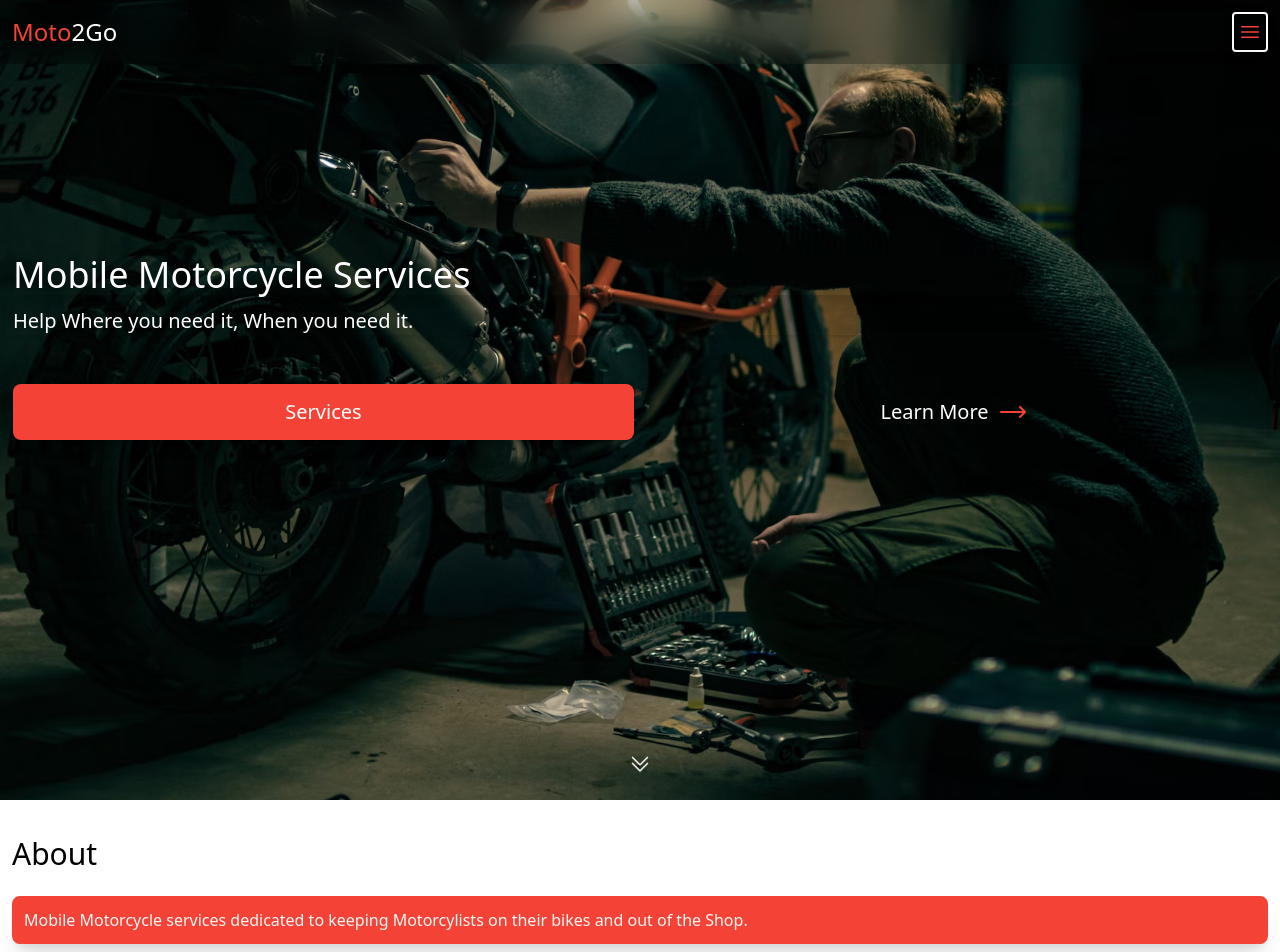
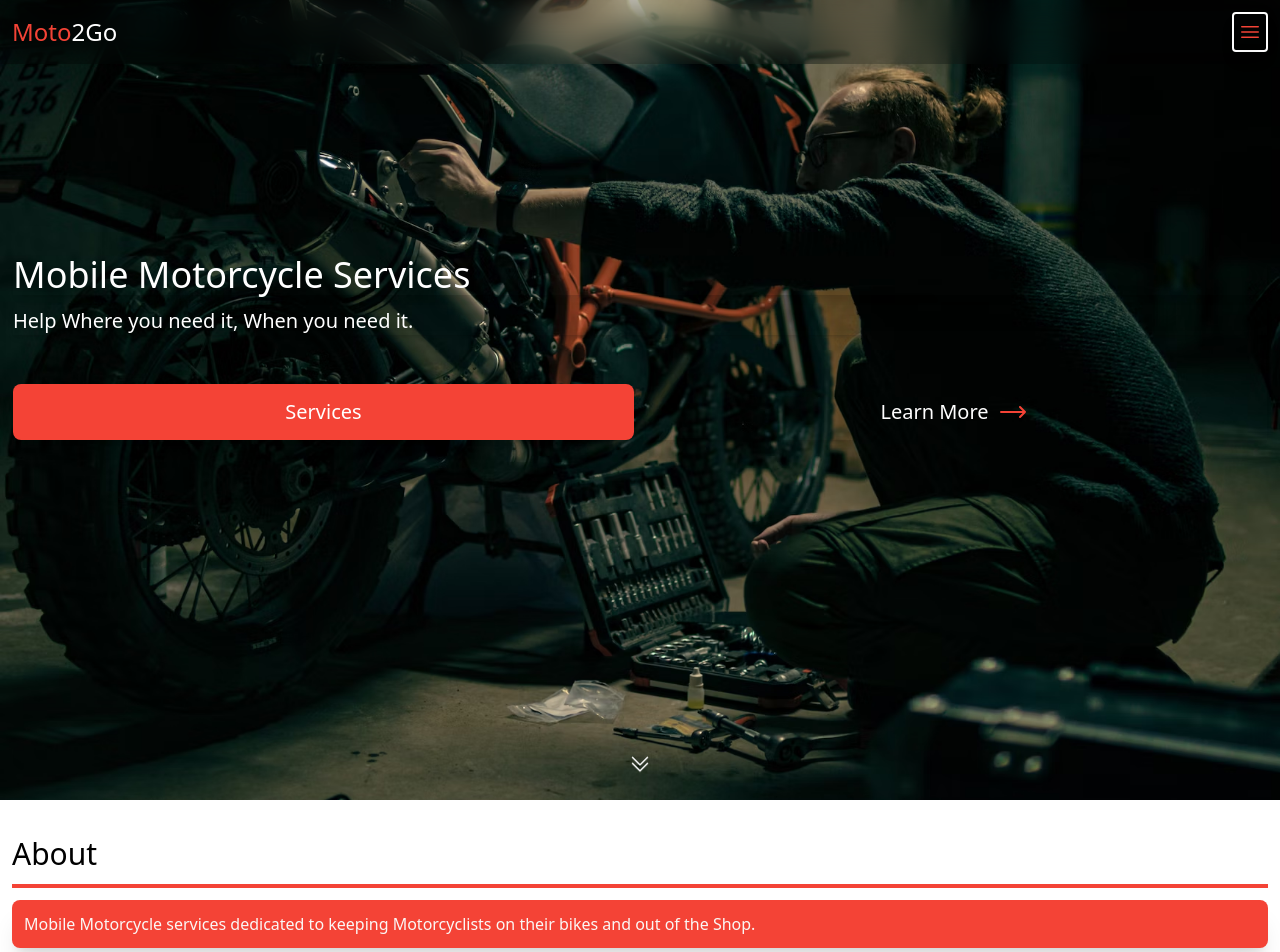
Before and after one commit to TechnicallyAustin/moto-landing-page, a React (Vite) app: page / in a window 1280 px wide. Shown: the top 952 px of the page. Built offline with nearby package versions, Linux system fonts and the light colour scheme.

Commit message:
refactoring layout

```diff
--- a/src/components/layouts/Layout.jsx
+++ b/src/components/layouts/Layout.jsx
@@ -1,53 +1,49 @@
-import React, { useState } from "react";
+import React from "react";
 import Header from "../header/Header";
 import Footer from "../footer/Footer";
 
 export default function Layout({ children }) {
-    const cName = children.type.name.toLowerCase();
-    const title = children.type.name
+  const title = children.type.name;
 
+  const headerStyles = {
+    about: {
+      title: "About",
+      description:
+        "Mobile Motorcycle services dedicated to keeping Motorcyclists on their bikes and out of the Shop.",
+    },
+    services: {
+      title: "Services",
+      description:
+        "Keeping the rubber down can be more difficult than it needs to be. Here are a few ways we can help.",
+    },
+    team: {
+      title: "Team",
+      description:
+        "Experts coming together from different fields, focused on improving motorcycling reliability and daily quality of life for fellow riders.",
+    },
+    contact: {
+      title: "Contact",
+      description:
+        "Have an idea? Like our idea or want to collaborate? Just send us a message and let's talk about it.",
+    },
+  };
 
+  const { title: headerTitle, description: headerDescription } =
+    headerStyles[title.toLowerCase()] || {};
 
   return (
-    <section id={cName} className="w-full min-h-full flex flex-col p-3 gap-6">
+    <section
+      id={title.toLowerCase()}
+      className="w-full min-h-full flex flex-col p-3 gap-6"
+    >
       <header className="w-full h-1/5 flex flex-col gap-3 justify-start items-center bg-white relative z-40">
-        {title == "About" && (
-          <header className="w-full h-1/5 flex flex-col gap-3 justify-start items-center bg-white relative z-40">
-                    <h2 className="relative z-40 w-full h-auto text-3xl flex items-center">{title}</h2>
-                    <div className="w-full h-1  z-30 bg-danger"></div>
-                    <p className="relative z-40 w-full h-auto text-md shadow-xl p-3 bg-danger text-off-white rounded-lg shadow-md">Mobile Motorcycle services dedicated to keeping Motorcylists on their bikes and out of the Shop.</p>
-          </header>
-
-        )}
-
-        {title == "Services" && (
-          <header className="w-full h-1/5 flex flex-col gap-3 justify-start items-center bg-white relative z-40">
-
-                <h2 className="relative z-40 w-full h-auto text-3xl flex items-center">{title }</h2>
-                <div className="w-full h-1 bg-danger"></div>
-                <p className="relative z-40 w-full h-auto text-md shadow-xl p-3 bg-danger text-off-white rounded-lg shadow-md">Keeping the rubber down can be more difficult than it needs to be. Here are a few ways we can help.</p>
-          </header>
-        )}
-
-        {title == "Team" && (
-          <header className="w-full h-1/5 flex flex-col gap-3 justify-start items-center bg-white relative z-40">
-
-                <h2 className="relative z-40 w-full h-auto text-3xl flex items-center">{"Meet our Moto" + " " + title}</h2>
-                <div className="w-screen h-1 bg-danger"></div>
-                <p className="relative z-40 w-full h-auto text-md shadow-xl p-3 bg-danger text-off-white rounded-lg shadow-md">Experts coming together from different fields, focused on improving motorcycling reliability and daily quality of life for fellow riders.</p>
-          </header>
-        )}
-
-        {title == "Contact" && (
-          <header className="w-full h-1/5 flex flex-col gap-3 justify-start items-center bg-white relative z-40">
-                <h2 className="relative z-40 w-full h-auto text-3xl flex items-center">{title}</h2>
-                <div className="w-screen h-1 bg-danger"></div>
-                <p className="relative z-40 w-full h-auto text-md shadow-xl p-3 bg-danger text-off-white rounded-lg shadow-md">Have an idea? Like our idea or want to collaborate? Just send us a message and let's talk about it.</p>
-          </header>
-        )}
-
-
-
+        <h2 className="relative z-40 w-full h-auto text-3xl flex items-center">
+          {headerTitle}
+        </h2>
+        <div className="w-full h-1 bg-danger"></div>
+        <p className="relative z-40 w-full h-auto text-md shadow-xl p-3 bg-danger text-off-white rounded-lg shadow-md">
+          {headerDescription}
+        </p>
       </header>
       {children}
     </section>
```
